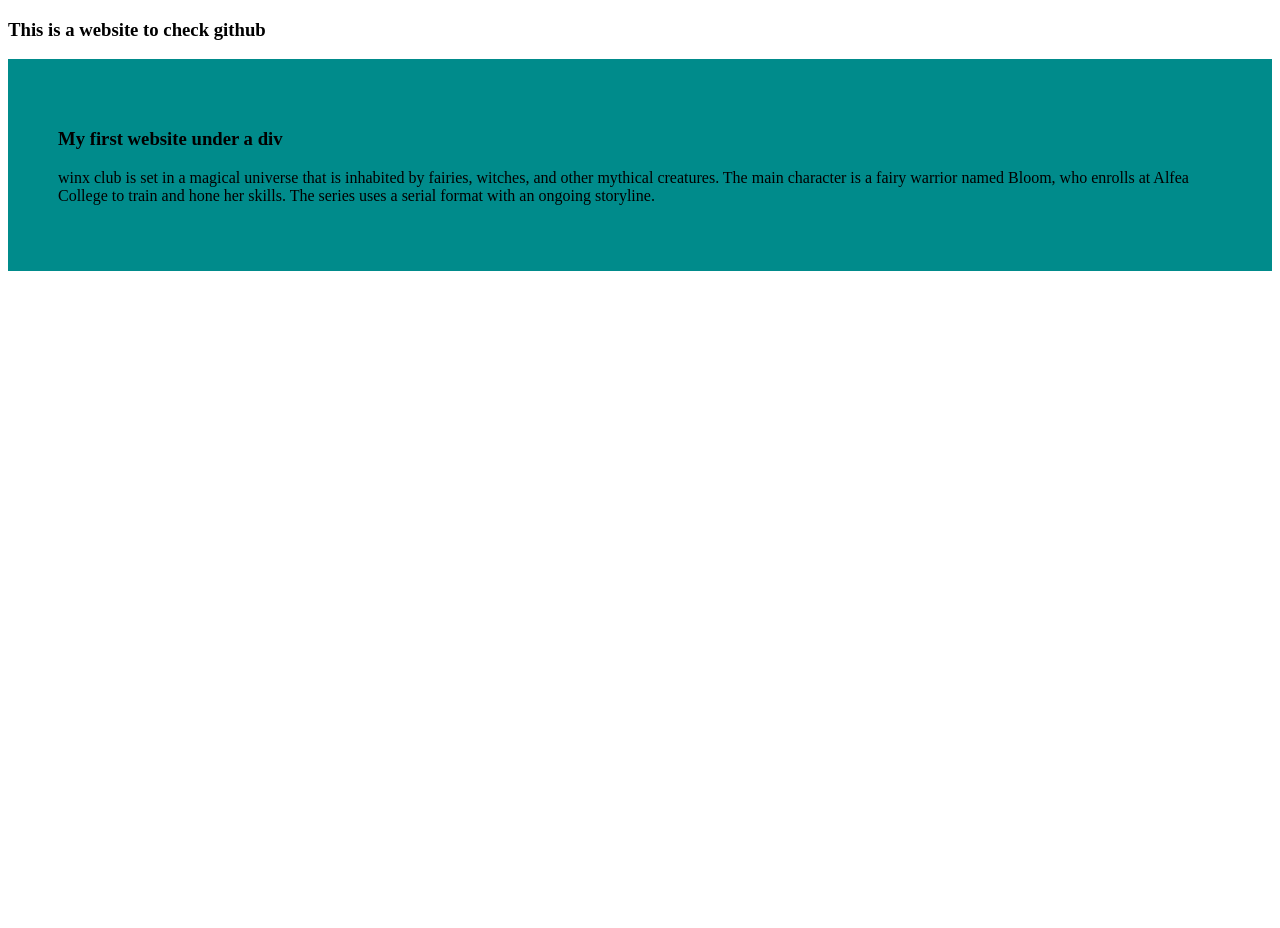
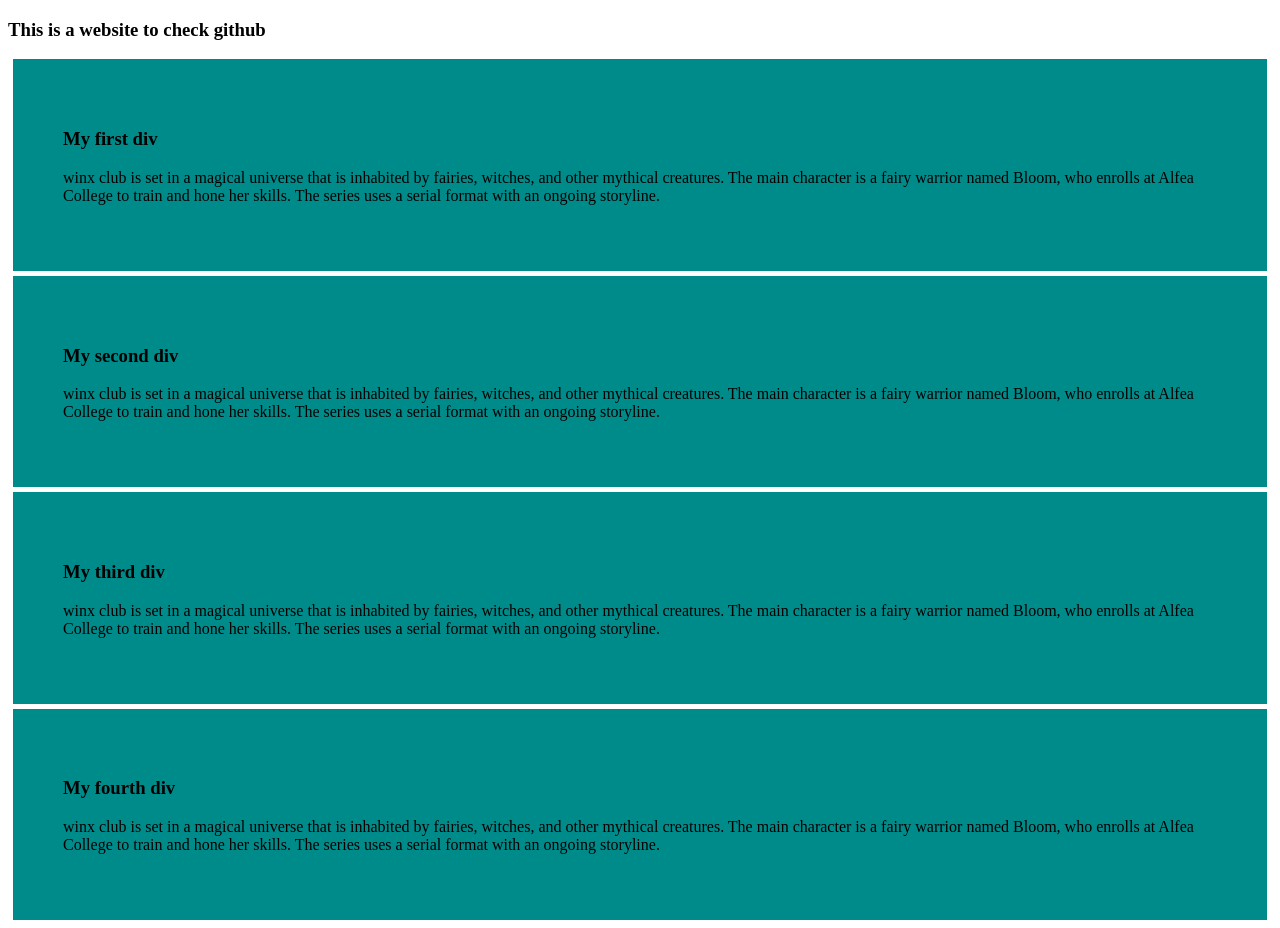
Before and after one commit to FariaRimu07/My-First-Website, a plain HTML site: page index.html in a window 1280 px wide. Before the commit the page ends 800 px from the top, so only its background shows below. Drawn offline with Linux system fonts and the light colour scheme.

Commit message:
Added exrta 3 divs

```diff
--- a/index.html
+++ b/index.html
@@ -9,7 +9,22 @@
 <body>
     <h3>This is a website to check github</h3>
     <div>
-        <h3>My first website under a div</h3>
+        <h3>My first div</h3>
+        <p>winx club is set in a magical universe that is inhabited by fairies, witches, and other mythical creatures. The main character is a fairy warrior named Bloom, who enrolls at Alfea College to train and hone her skills. The series uses a serial format with an ongoing storyline.</p>
+    </div>
+
+    <div>
+        <h3>My second div</h3>
+        <p>winx club is set in a magical universe that is inhabited by fairies, witches, and other mythical creatures. The main character is a fairy warrior named Bloom, who enrolls at Alfea College to train and hone her skills. The series uses a serial format with an ongoing storyline.</p>
+    </div>
+
+    <div>
+        <h3>My third div</h3>
+        <p>winx club is set in a magical universe that is inhabited by fairies, witches, and other mythical creatures. The main character is a fairy warrior named Bloom, who enrolls at Alfea College to train and hone her skills. The series uses a serial format with an ongoing storyline.</p>
+    </div>
+
+    <div>
+        <h3>My fourth div</h3>
         <p>winx club is set in a magical universe that is inhabited by fairies, witches, and other mythical creatures. The main character is a fairy warrior named Bloom, who enrolls at Alfea College to train and hone her skills. The series uses a serial format with an ongoing storyline.</p>
     </div>
 </body>
--- a/styles/blog.css
+++ b/styles/blog.css
@@ -1,5 +1,5 @@
 div{
     background-color: darkcyan;
-    border: 10px;
     padding: 50px;
+    margin: 5px;
 }
```
